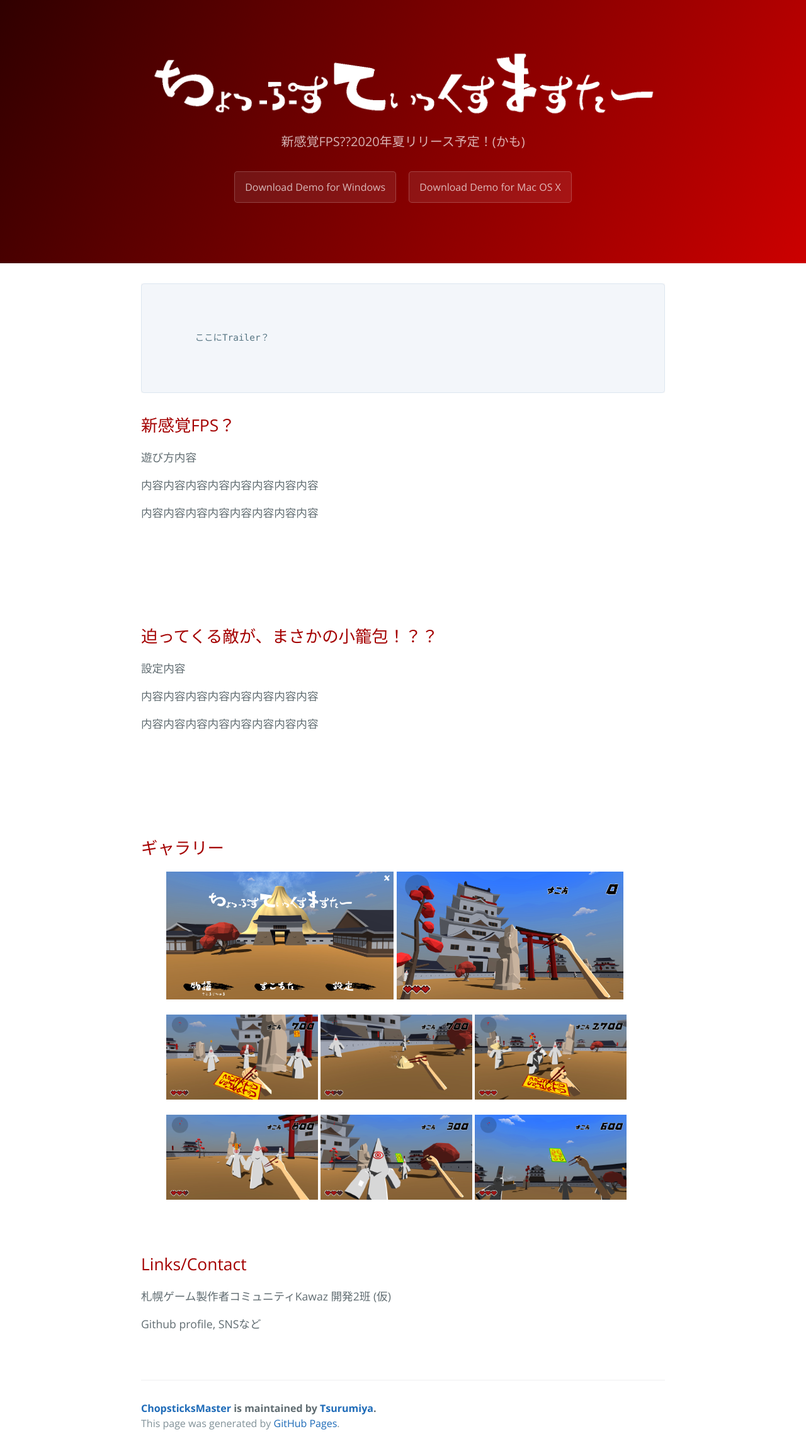
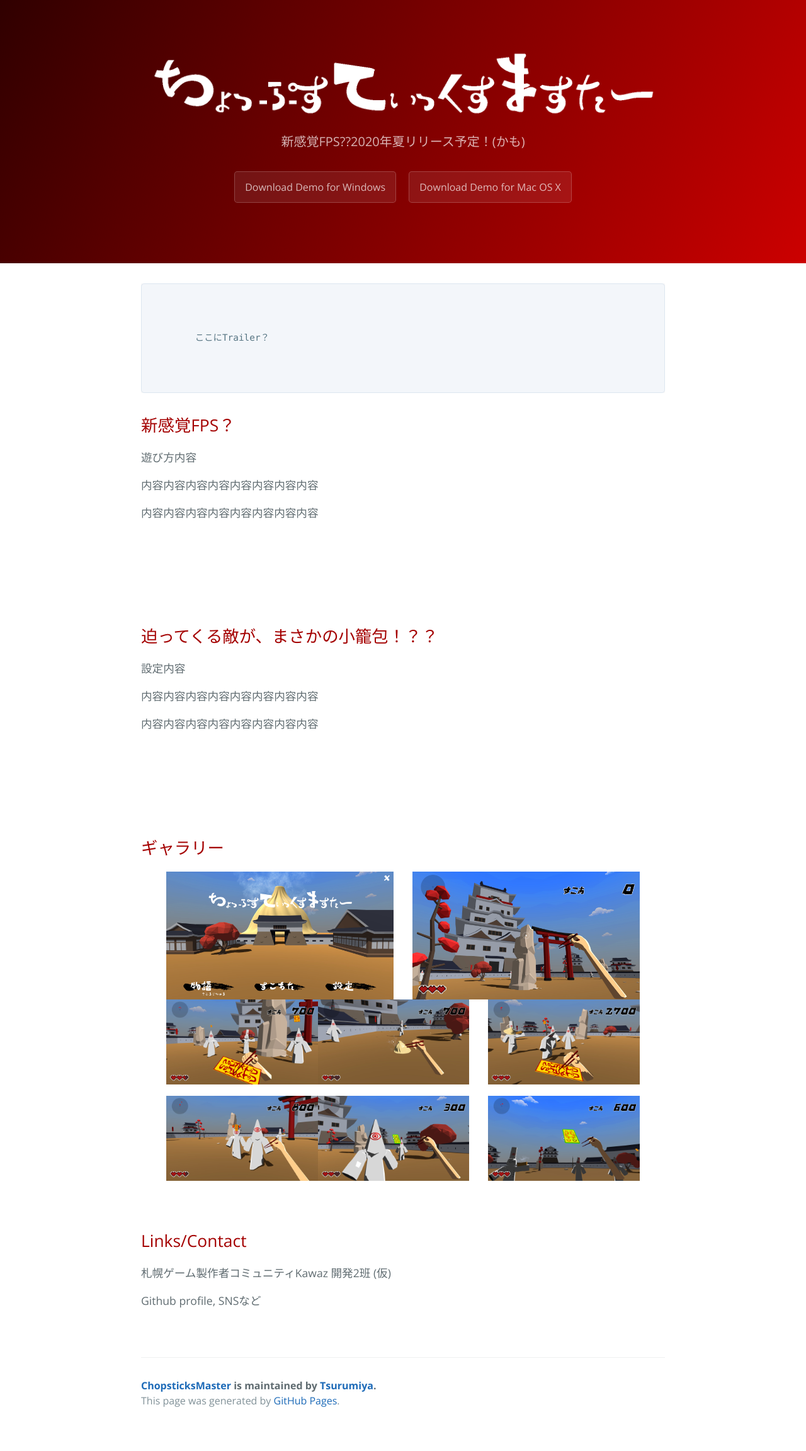
Before and after one commit to Tsurumiya/ChopsticksMaster, a Jekyll site: the page built from index.md, in a window 1280 px wide. Shown: the whole page at 63% size. Built offline with Jekyll 4.4.1, drawn with Linux system fonts in a browser that asks for light colours; our own code applies the rules of GitHub Pages for plain Markdown files; after the commit the page ends 2268 px from its top, so only the background shows below that.

Commit message:
Update index.md

```diff
--- a/index.md
+++ b/index.md
@@ -38,18 +38,18 @@
 ## ギャラリー
 
 <figure class="half">
-  <a href="https://github.com/Tsurumiya/ChopsticksMaster/raw/master/assets/images/20190613000227_1.jpg" target="_blank"><img src="https://github.com/Tsurumiya/ChopsticksMaster/raw/master/assets/images/20190613000227_1.jpg" width="48%"/></a>
-  <a href="https://github.com/Tsurumiya/ChopsticksMaster/raw/master/assets/images/20190613000426_1.jpg" target="_blank"><img src="https://github.com/Tsurumiya/ChopsticksMaster/raw/master/assets/images/20190613000426_1.jpg" width="48%"/></a>
+  <a href="https://github.com/Tsurumiya/ChopsticksMaster/raw/master/assets/images/20190613000227_1.jpg" target="_blank"><img src="https://github.com/Tsurumiya/ChopsticksMaster/raw/master/assets/images/20190613000227_1.jpg" width="48%" align="left"/></a>
+  <a href="https://github.com/Tsurumiya/ChopsticksMaster/raw/master/assets/images/20190613000426_1.jpg" target="_blank"><img src="https://github.com/Tsurumiya/ChopsticksMaster/raw/master/assets/images/20190613000426_1.jpg" width="48%" align="right"/></a>
 </figure>
 <figure class="half">
-  <a href="https://github.com/Tsurumiya/ChopsticksMaster/raw/master/assets/images/20190613011259_1.jpg" target="_blank"><img src="https://github.com/Tsurumiya/ChopsticksMaster/raw/master/assets/images/20190613011259_1.jpg" width="32%"/></a>
-  <a href="https://github.com/Tsurumiya/ChopsticksMaster/raw/master/assets/images/20190613011229_1.jpg" target="_blank"><img src="https://github.com/Tsurumiya/ChopsticksMaster/raw/master/assets/images/20190613011229_1.jpg" width="32%"/></a>
-  <a href="https://github.com/Tsurumiya/ChopsticksMaster/raw/master/assets/images/20190613001929_1.jpg" target="_blank"><img src="https://github.com/Tsurumiya/ChopsticksMaster/raw/master/assets/images/20190613001929_1.jpg" width="32%"/></a>
+  <a href="https://github.com/Tsurumiya/ChopsticksMaster/raw/master/assets/images/20190613011259_1.jpg" target="_blank"><img src="https://github.com/Tsurumiya/ChopsticksMaster/raw/master/assets/images/20190613011259_1.jpg" width="32%" align="left"/></a>
+  <a href="https://github.com/Tsurumiya/ChopsticksMaster/raw/master/assets/images/20190613011229_1.jpg" target="_blank"><img src="https://github.com/Tsurumiya/ChopsticksMaster/raw/master/assets/images/20190613011229_1.jpg" width="32%" align="middle"/></a>
+  <a href="https://github.com/Tsurumiya/ChopsticksMaster/raw/master/assets/images/20190613001929_1.jpg" target="_blank"><img src="https://github.com/Tsurumiya/ChopsticksMaster/raw/master/assets/images/20190613001929_1.jpg" width="32%" align="right"/></a>
 </figure>
 <figure class="third">
-    <a href="https://github.com/Tsurumiya/ChopsticksMaster/raw/master/assets/images/20190613000827_1.jpg" target="_blank"><img src="https://github.com/Tsurumiya/ChopsticksMaster/raw/master/assets/images/20190613000827_1.jpg" width="32%"/></a>
-    <a href="https://github.com/Tsurumiya/ChopsticksMaster/raw/master/assets/images/20190613000331_1.jpg" target="_blank"><img src="https://github.com/Tsurumiya/ChopsticksMaster/raw/master/assets/images/20190613000331_1.jpg" width="32%"/></a>
-    <a href="https://github.com/Tsurumiya/ChopsticksMaster/raw/master/assets/images/20190613000701_1.jpg" target="_blank"><img src="https://github.com/Tsurumiya/ChopsticksMaster/raw/master/assets/images/20190613000701_1.jpg" width="32%"/></a>
+    <a href="https://github.com/Tsurumiya/ChopsticksMaster/raw/master/assets/images/20190613000827_1.jpg" target="_blank"><img src="https://github.com/Tsurumiya/ChopsticksMaster/raw/master/assets/images/20190613000827_1.jpg" width="32%" align="left"/></a>
+    <a href="https://github.com/Tsurumiya/ChopsticksMaster/raw/master/assets/images/20190613000331_1.jpg" target="_blank"><img src="https://github.com/Tsurumiya/ChopsticksMaster/raw/master/assets/images/20190613000331_1.jpg" width="32%" align="middle"/></a>
+    <a href="https://github.com/Tsurumiya/ChopsticksMaster/raw/master/assets/images/20190613000701_1.jpg" target="_blank"><img src="https://github.com/Tsurumiya/ChopsticksMaster/raw/master/assets/images/20190613000701_1.jpg" width="32%" align="right"/></a>
 </figure>
 
 &nbsp;
```
